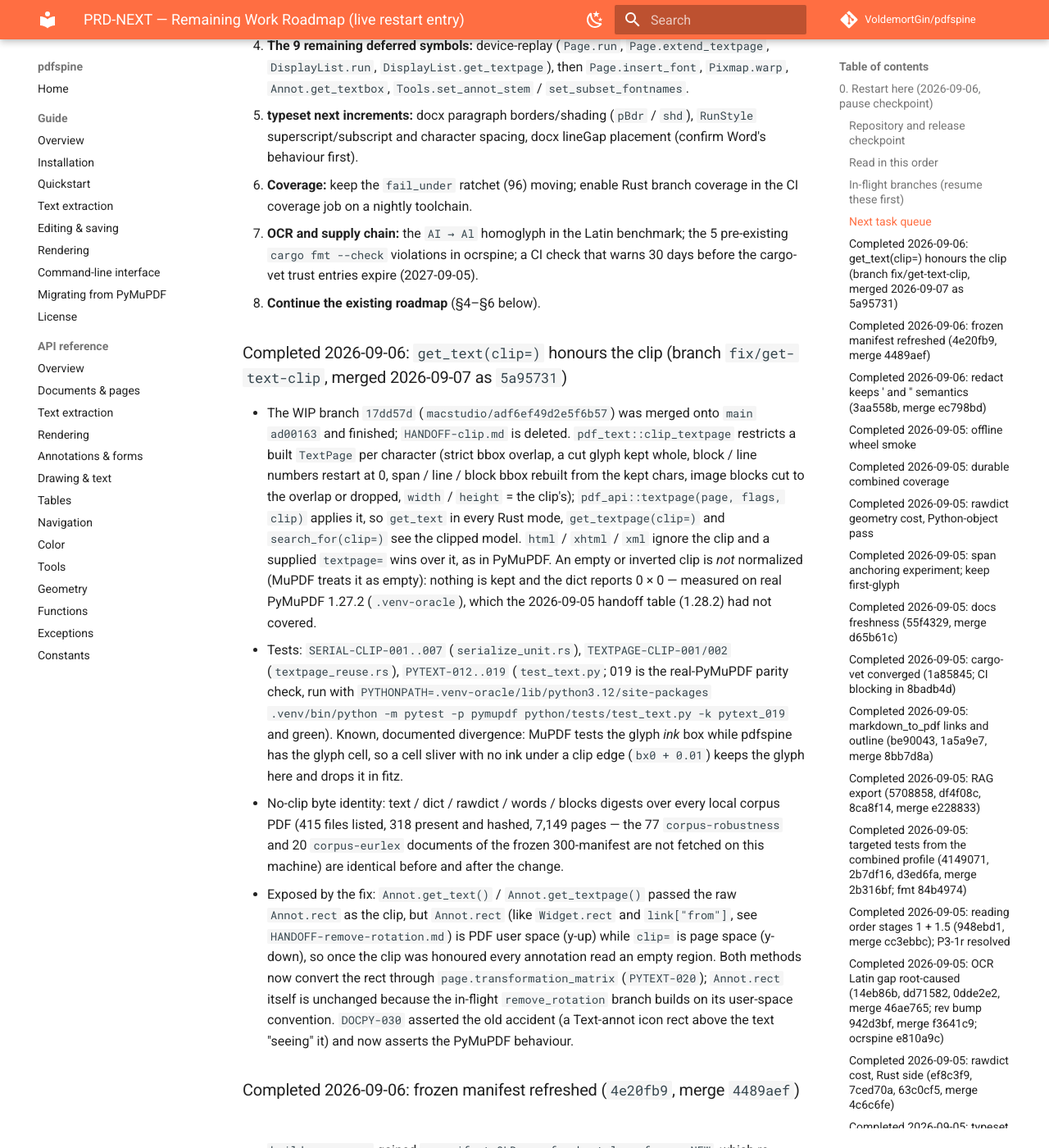
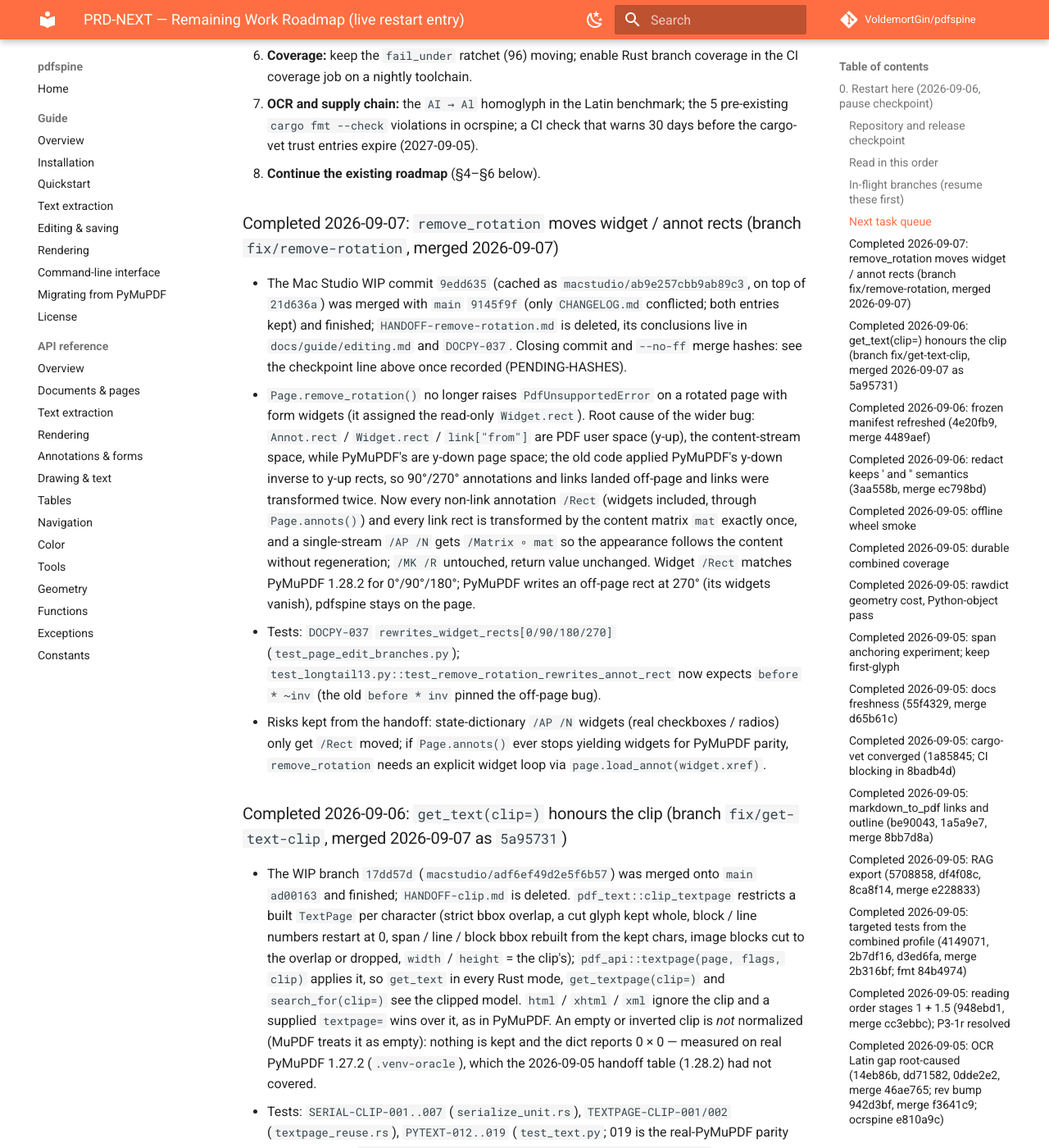
Before and after one commit to VoldemortGin/pdfspine, an MkDocs documentation site: the page built from docs/PRD-NEXT.md, in a window 1280 px wide and 1400 px high, scrolled down 2753 px. Shown: the whole window at 82% size. Built offline with MkDocs 1.6.1 and Material for MkDocs 9.7.7, drawn with Linux system fonts in a browser that asks for light colours; comment, search, counter and statistics services are not loaded; some of the changed text lies outside the part shown.

Commit message:
fix(python): let remove_rotation transform widget rectangles
Finishes the Mac Studio WIP commit 9edd635 ("wip(python): remove_rotation
widget fix in progress"), merged with main 9145f9f.

What the branch fixes (Python only, no Rust touched):

- `Page.remove_rotation()` raised `PdfUnsupportedError` on a rotated page
  with form widgets because it assigned the read-only `Widget.rect`.
  Widgets are now rewritten through their annotation handle (`Page.annots()`
  yields them) and the separate widget loop is gone.
- Root cause of the wider bug: `Annot.rect` / `Widget.rect` / `link["from"]`
  are PDF user space (y-up, unrotated), the content-stream space, while
  PyMuPDF's are y-down page space. The old code applied PyMuPDF's y-down
  inverse to y-up rects, so 90/270 degree annotations and links landed
  off-page and links were transformed twice. Every non-link annotation
  `/Rect` and every link rect is now transformed once by the content
  matrix; a single-stream `/AP /N` gets its `/Matrix` composed with the
  same matrix so the appearance follows the content. Return value and
  `/MK /R` are unchanged. Widget rects match PyMuPDF 1.28.2 at 0/90/180
  (PyMuPDF itself writes an off-page rect at 270).

Closing work in this commit:

- `docs/test-case-catalog.md`: `DOCPY-037` now covers the widget / annot
  rect cases (`rewrites_widget_rects[0/90/180/270]`).
- `docs/guide/editing.md`: "Coordinate space of annotation rects" records
  the user-space convention shared with `Annot._page_rect()` from the
  get_text(clip=) fix (482c19c) and the remove_rotation behaviour.
- `docs/PRD-NEXT.md` §0: branch marked merged 2026-09-07, in-flight table
  and queue updated, `Annot.rect` note closed.
- `HANDOFF-remove-rotation.md` deleted (conclusions moved to the docs).

Verification on this tree: cargo fmt --check and clippy -D warnings green,
maturin develop --release, ruff format/check + mypy clean, full pytest
1243 passed / 11 skipped, the four drift guards green.

Co-Authored-By: Claude Fable 5.1 <noreply@anthropic.com>
Claude-Session: https://claude.ai/code/session_01VPvK4as31yQSEMRqxFHeCX

````diff
--- a/docs/PRD-NEXT.md
+++ b/docs/PRD-NEXT.md
@@ -20,11 +20,15 @@
   2026-09-07; full `./ci.sh` green before the merge). CI run 34013201908 on
   `21d636a` was 22/22 green; the two later pushes passed the local pre-push gate
   (full `cargo test` + pytest). Verify with `git status -sb` and `git log origin/main -1`.
-- **Three branches are in flight, each in its own worktree with a HANDOFF file**; see
-  "In-flight branches" below. They are not merged and must not be deleted. The
-  fourth, the `get_text(clip=)` fix on `fix/get-text-clip`, was merged into local
-  `main` on 2026-09-07 (`482c19c`, merge `5a95731`; see "Completed 2026-09-06:
-  get_text(clip=)" below) and only waits for the push.
+- **Two branches are in flight, each in its own worktree with a HANDOFF file**; see
+  "In-flight branches" below. They are not merged and must not be deleted. Two
+  others are done: the `get_text(clip=)` fix on `fix/get-text-clip` was merged into
+  local `main` on 2026-09-07 (`482c19c`, merge `5a95731`; see "Completed 2026-09-06:
+  get_text(clip=)" below), and the `remove_rotation` widget fix on
+  `fix/remove-rotation` (Mac Studio `9edd635`, cached as
+  `macstudio/ab9e257cbb9ab89c3`) was merged on 2026-09-07 (see "Completed
+  2026-09-07: remove_rotation" below; hashes recorded there). Both only wait for
+  the push.
 - `.venv` extension rule: the pre-push gate does not rebuild the extension. After
   merging any Rust change into `main`, run `maturin develop --release` (with
   `PATH="$PWD/.venv/bin:$PATH"`) before `git push`, or pytest runs against the previous
@@ -60,7 +64,6 @@
 
 | Branch / worktree | Commit | State | Handoff |
 |---|---|---|---|
-| `worktree-agent-ab9e257cbb9ab89c3` at `.claude/worktrees/agent-ab9e257cbb9ab89c3` | `9edd635` (wip) | `remove_rotation()` fix works: annotations, widgets and links are transformed once by the content matrix and single-stream `/AP /N` gets `/Matrix` composed; targeted tests (`DOCPY-037[0/90/180/270]`) pass and 0/90/180 match PyMuPDF 1.28.2 (PyMuPDF itself writes an off-page rect at 270). Remaining: the catalog description for `DOCPY-037`, the full gates, and renaming the commit to `fix(python): let remove_rotation transform widget rectangles`. | `HANDOFF-remove-rotation.md` |
 | `worktree-agent-ae07f5282e4af72f5` at `.claude/worktrees/agent-ae07f5282e4af72f5` | `2be80e5` (wip) | Reading order stages 3/4: baseline reproduced for PMC, born, PMC212689 and both FR runs; the EUR-Lex GT run was killed at 22/40 by a sub-agent that shared the worktree. Stage 3/4 specs are drafted (`stage3-spec.md`, `stage4-spec.md` in the worktree); no product code yet. Evidence and scripts in `/Volumes/ExternalSSD/tmp/ro34/`. | `HANDOFF-reading-order-3-4.md` |
 | `worktree-agent-a86bc39cb9edfca42` at `.claude/worktrees/agent-a86bc39cb9edfca42` | `ed79776` (wip) | OCG gaps, research only: PyMuPDF writes `/OC /MCn BDC … EMC` inside `q`/`Q` for text and shapes (keys `/MCn`, reused per xref) and puts `/OC` on the XObject for images; `/Usage /View /ViewState /OFF` hides regardless of `/AS`; MuPDF ignores `/AS`. Implementation, tests and docs not started. | `HANDOFF-ocg-gaps.md` |
 
@@ -72,10 +75,10 @@ run the ruff check, push, and delete the worktree and branch.
 
 ### Next task queue
 
-1. **Push `main`** (`fix/get-text-clip` is merged as `5a95731`, 2026-09-07; `.venv`
-   rebuilt, `./ci.sh` green), then **finish the three in-flight branches** in this order:
-   `remove_rotation`, reading order 3/4, OCG gaps. Each has a HANDOFF with the
-   exact remaining steps.
+1. **Push `main`** (`fix/get-text-clip` merged as `5a95731` and `fix/remove-rotation`
+   merged 2026-09-07; `.venv` rebuilt, `./ci.sh` green), then **finish the two
+   in-flight branches** in this order: reading order 3/4, OCG gaps. Each has a
+   HANDOFF with the exact remaining steps.
 2. **govdocs1-00074 near-blank render** (fitz SSIM 0.2654 at baseline): not started;
    the agent was cut off while reading. Corpus is in `fixtures/corpus`.
 3. **Render, remaining cost:** first-seen glyph rasterization (~30% of text pages),
@@ -94,6 +97,34 @@ run the ruff check, push, and delete the worktree and branch.
    pre-existing `cargo fmt --check` violations in ocrspine; a CI check that warns
    30 days before the cargo-vet trust entries expire (2027-09-05).
 8. **Continue the existing roadmap** (§4–§6 below).
+
+### Completed 2026-09-07: `remove_rotation` moves widget / annot rects (branch `fix/remove-rotation`, merged 2026-09-07)
+
+- The Mac Studio WIP commit `9edd635` (cached as `macstudio/ab9e257cbb9ab89c3`,
+  on top of `21d636a`) was merged with `main` `9145f9f` (only `CHANGELOG.md`
+  conflicted; both entries kept) and finished; `HANDOFF-remove-rotation.md` is
+  deleted, its conclusions live in `docs/guide/editing.md` and `DOCPY-037`.
+  Closing commit and `--no-ff` merge hashes: see the checkpoint line above once
+  recorded (PENDING-HASHES).
+- `Page.remove_rotation()` no longer raises `PdfUnsupportedError` on a rotated
+  page with form widgets (it assigned the read-only `Widget.rect`). Root cause of
+  the wider bug: `Annot.rect` / `Widget.rect` / `link["from"]` are PDF user space
+  (y-up), the content-stream space, while PyMuPDF's are y-down page space; the
+  old code applied PyMuPDF's y-down inverse to y-up rects, so 90°/270°
+  annotations and links landed off-page and links were transformed twice. Now
+  every non-link annotation `/Rect` (widgets included, through `Page.annots()`)
+  and every link rect is transformed by the content matrix `mat` exactly once,
+  and a single-stream `/AP /N` gets `/Matrix ∘ mat` so the appearance follows
+  the content without regeneration; `/MK /R` untouched, return value unchanged.
+  Widget `/Rect` matches PyMuPDF 1.28.2 for 0°/90°/180°; PyMuPDF writes an
+  off-page rect at 270° (its widgets vanish), pdfspine stays on the page.
+- Tests: `DOCPY-037` `rewrites_widget_rects[0/90/180/270]`
+  (`test_page_edit_branches.py`); `test_longtail13.py::test_remove_rotation_rewrites_annot_rect`
+  now expects `before * ~inv` (the old `before * inv` pinned the off-page bug).
+- Risks kept from the handoff: state-dictionary `/AP /N` widgets (real
+  checkboxes / radios) only get `/Rect` moved; if `Page.annots()` ever stops
+  yielding widgets for PyMuPDF parity, `remove_rotation` needs an explicit
+  widget loop via `page.load_annot(widget.xref)`.
 
 ### Completed 2026-09-06: `get_text(clip=)` honours the clip (branch `fix/get-text-clip`, merged 2026-09-07 as `5a95731`)
 
@@ -122,13 +153,15 @@ run the ruff check, push, and delete the worktree and branch.
   are not fetched on this machine) are identical before and after the change.
 - Exposed by the fix: `Annot.get_text()` / `Annot.get_textpage()` passed the raw
   `Annot.rect` as the clip, but `Annot.rect` (like `Widget.rect` and
-  `link["from"]`, see `HANDOFF-remove-rotation.md`) is PDF user space (y-up)
+  `link["from"]`, see `docs/guide/editing.md`) is PDF user space (y-up)
   while `clip=` is page space (y-down), so once the clip was honoured every
   annotation read an empty region. Both methods now convert the rect through
-  `page.transformation_matrix` (`PYTEXT-020`); `Annot.rect` itself is unchanged
-  because the in-flight `remove_rotation` branch builds on its user-space
-  convention. `DOCPY-030` asserted the old accident (a Text-annot icon rect above
-  the text "seeing" it) and now asserts the PyMuPDF behaviour.
+  `page.transformation_matrix` (`PYTEXT-020`); `Annot.rect` itself is unchanged.
+  That user-space convention is now settled on both sides — the `remove_rotation`
+  fix merged 2026-09-07 relies on it (see the next record and
+  `docs/guide/editing.md`, "Coordinate space of annotation rects"). `DOCPY-030`
+  asserted the old accident (a Text-annot icon rect above the text "seeing" it)
+  and now asserts the PyMuPDF behaviour.
 
 ### Completed 2026-09-06: frozen manifest refreshed (`4e20fb9`, merge `4489aef`)
 
@@ -224,7 +257,8 @@ run the ruff check, push, and delete the worktree and branch.
 - Two pre-existing bugs found: `Page.remove_rotation()` raises `PdfUnsupportedError`
   on a rotated page that has widgets (`document.py` around L3428); `redact.rs`
   rewrites the `'` and `"` operators as a bare `TJ`, losing the implicit newline and
-  spacing (around L363–385). Queue item 1.
+  spacing (around L363–385). Both fixed: redact `3aa558b`, `remove_rotation`
+  2026-09-07.
 
 ### Completed 2026-09-05: reading order stages 1 + 1.5 (`948ebd1`, merge `cc3ebbc`); P3-1r resolved
 
--- a/docs/guide/editing.md
+++ b/docs/guide/editing.md
@@ -162,6 +162,18 @@ for a in page.annots():
 page.delete_annot(annot)
 ```
 
+**Coordinate space of annotation rects.** `Annot.rect`, `Widget.rect` and
+`link["from"]` are the raw `/Rect` in PDF user space (y up, unrotated), the same
+space the content stream draws in; PyMuPDF reports them in y-down page space.
+Convert with `rect * page.transformation_matrix` when a page-space rect is needed
+(`get_text(clip=)`, `search_for(clip=)`, comparing against text `bbox`es;
+`Annot.get_text` / `Annot.get_textpage` already do this). `Page.remove_rotation()`
+follows the same convention: annotation, widget and link rects move by the content
+derotation matrix (the inverse of its return value, `~inv`), so they stay inside
+`page.rect` for every angle, and a single-stream `/AP /N` gets its `/Matrix`
+composed with the same matrix instead of being regenerated. Widget `/Rect`s match
+PyMuPDF 1.28 for 0°/90°/180°; PyMuPDF itself writes an off-page rect at 270°.
+
 ## Content & vector insertion
 
 ```python
--- a/docs/test-case-catalog.md
+++ b/docs/test-case-catalog.md
@@ -877,7 +877,7 @@ drive the seldom-used parameters, error branches and camelCase aliases of the
 | `DOCPY-034` | `Shape` curve/oval/sector/squiggle/zigzag/angle/text | PRD §8.8 | green |
 | `DOCPY-035` | `Page` draw + annotation camelCase aliases | PRD §9.5 | green |
 | `DOCPY-036` | `cluster_drawings` neighbor-join + clip/drawings args | PRD §8.6 | green |
-| `DOCPY-037` | `remove_rotation` rewrites links (90/180/270 + identity) | PRD §8.9 | green |
+| `DOCPY-037` | `remove_rotation` rewrites links (90/180/270 + identity) and moves widget / annot `/Rect` by the content matrix in PDF user space (`rewrites_widget_rects[0/90/180/270]`: no `PdfUnsupportedError` on a page with widgets, rects stay inside `page.rect`, 0/90/180 match the PyMuPDF 1.28.2 widget rect within 0.5 pt; PyMuPDF writes an off-page rect at 270) | PRD §8.9 | green |
 | `DOCPY-038` | `write_text` composed multi-writer / rotate path | PRD §8.8 | green |
 | `DOCPY-039` | `text_in_rect` / `content_blocks` / `filled_rectangles` / `link_annotations` | PRD §7 | green |
 | `DOCPY-040` | `get_text_blocks`/`get_textbox`/`get_text_selection` clipping | PRD §9.4 | green |
````
Also changed, not shown: HANDOFF-remove-rotation.md (deleted, +0 -105 lines).
